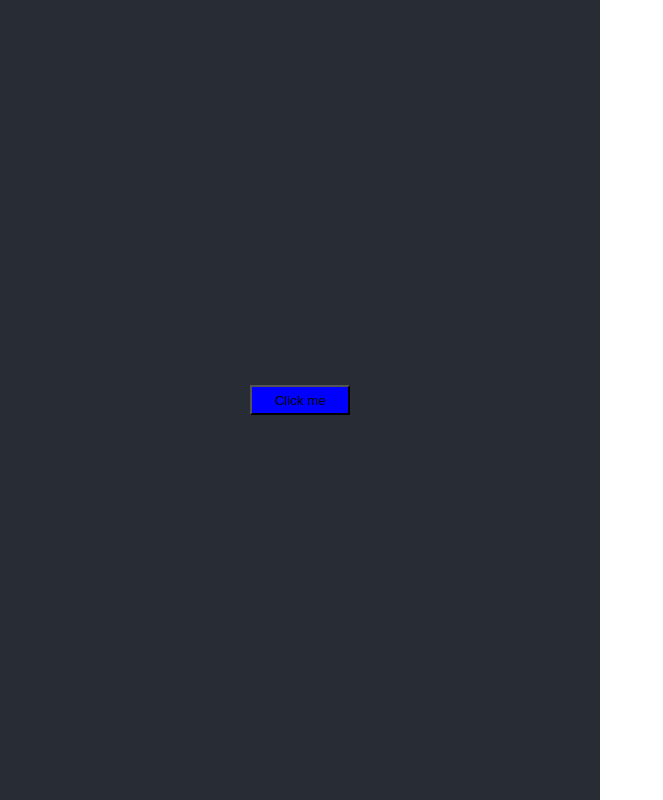
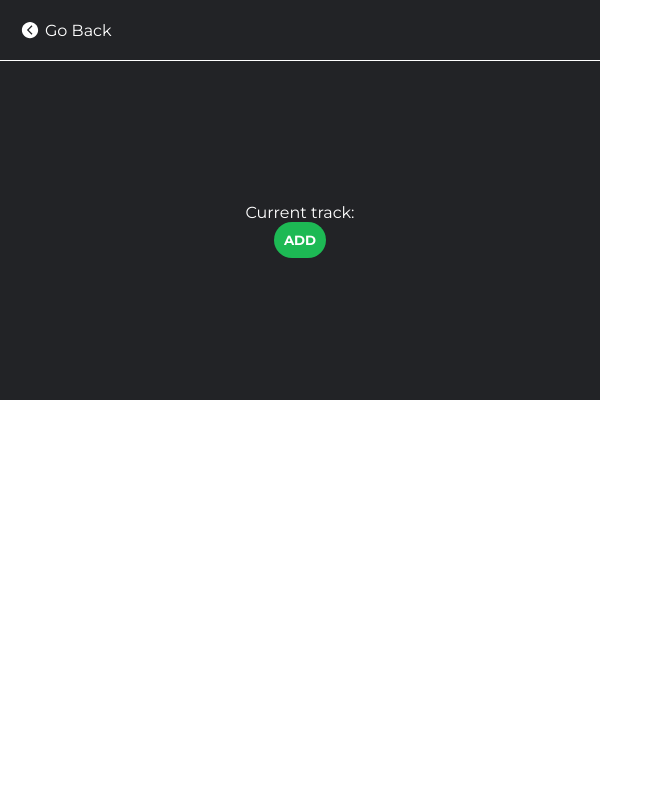
Before and after one commit to IbraheemA/spotify-enhancer, a React (Create React App) app: page /listen-later in a window 1280 px wide. Shown: the whole page, without its empty margins (0-663 px from the left). Built offline with nearby package versions, Linux system fonts and the light colour scheme.

Commit message:
Add basic navigation

```diff
--- a/package.json
+++ b/package.json
@@ -44,6 +44,7 @@
   "devDependencies": {
     "@types/chrome": "^0.0.169",
     "@types/styled-components": "^5.1.17",
+    "react-icons": "^4.3.1",
     "styled-components": "^5.3.3"
   }
 }
--- a/src/App.css
+++ /dev/null
@@ -1,38 +0,0 @@
-.App {
-  text-align: center;
-}
-
-.App-logo {
-  height: 40vmin;
-  pointer-events: none;
-}
-
-@media (prefers-reduced-motion: no-preference) {
-  .App-logo {
-    animation: App-logo-spin infinite 20s linear;
-  }
-}
-
-.App-header {
-  background-color: #282c34;
-  min-height: 100vh;
-  display: flex;
-  flex-direction: column;
-  align-items: center;
-  justify-content: center;
-  font-size: calc(10px + 2vmin);
-  color: white;
-}
-
-.App-link {
-  color: #61dafb;
-}
-
-@keyframes App-logo-spin {
-  from {
-    transform: rotate(0deg);
-  }
-  to {
-    transform: rotate(360deg);
-  }
-}
--- a/src/App.tsx
+++ b/src/App.tsx
@@ -1,16 +1,28 @@
 import React, { useState } from 'react';
-import './App.css';
+import {
+  BrowserRouter as Router,
+  Routes,
+  Route,
+  Link
+} from "react-router-dom";
+
+/* Screens */
+import HomeScreen from './components/screens/HomeScreen';
+import ListenLaterScreen from './components/screens/ListenLaterScreen';
 
 /* Child Components */
-import Button from './components/Button';
+import { OuterContainer } from './styles/Basic';
 
 const App = () => {
   return (
-    <div className="App">
-      <header className="App-header">
-        <Button>Click me</Button>
-      </header>
-    </div>
+    <OuterContainer>
+      <Router>
+        <Routes>
+          <Route path="/" element={<HomeScreen />} />
+          <Route path="/listen-later" element={<ListenLaterScreen />} />
+        </Routes>
+      </Router>
+    </OuterContainer>
   );
 }
 
--- a/src/components/Button.tsx
+++ /dev/null
@@ -1,7 +0,0 @@
-import styled from 'styled-components';
-
-export default styled.button`
-    width: 100px;
-    height: 30px;
-    background-color: blue;
-`;
--- /dev/null
+++ b/src/components/ScreenNavigationHeader.tsx
@@ -0,0 +1,44 @@
+import React from 'react';
+import { useNavigate } from 'react-router-dom';
+import { IoChevronBackCircleSharp } from 'react-icons/io5';
+
+/* Child Components */
+import Button from '../styles/Button';
+import { Row } from '../styles/Basic';
+
+const ScreenNavigationHeader = () => {
+  const navigate = useNavigate();
+  return (
+    <Row
+      style={{
+        padding: 20,
+        borderBottom: '1px solid white',
+      }}
+    >
+      <div
+        onClick={() => navigate(-1)}
+        style={{
+          flex: 1,
+          flexDirection: 'row',
+          justifyContent: 'space-between',
+          alignItems: 'center',
+        }}
+      >
+        <IoChevronBackCircleSharp
+          color='white'
+          size={20}
+          style={{
+            verticalAlign: 'text-bottom',
+            marginRight: 5,
+          }}
+        />
+        <span style={{
+          fontFamily: 'Montserrat',
+          color: 'white',
+        }}>Go Back</span>
+      </div>
+    </Row>
+  )
+}
+
+export default ScreenNavigationHeader;
--- /dev/null
+++ b/src/components/screens/HomeScreen.tsx
@@ -0,0 +1,22 @@
+import React from 'react';
+import { useNavigate } from 'react-router-dom';
+
+/* Child Components */
+import Button from '../../styles/Button';
+import { PageContainer } from '../../styles/Basic';
+
+const HomeScreen = () => {
+  const navigate = useNavigate();
+  return (
+    <PageContainer>
+      <div>Navigate to: </div>
+      <div
+        onClick={() => navigate('/listen-later')}
+      >
+          Listen Later
+      </div>
+    </PageContainer>
+  )
+}
+
+export default HomeScreen;
--- /dev/null
+++ b/src/components/screens/ListenLaterScreen.tsx
@@ -0,0 +1,22 @@
+import React from 'react';
+
+/* Child Components */
+import Button from '../../styles/Button';
+import { PageContainer, Wrapper } from '../../styles/Basic';
+import ScreenNavigationHeader from '../ScreenNavigationHeader';
+
+const ListenLaterScreen = () => {
+  return (
+    <PageContainer>
+      <ScreenNavigationHeader />
+      <Wrapper>
+        <div style={{ textAlign: 'center' }}>
+          Current track:
+        </div>
+        <Button>ADD</Button>
+      </Wrapper>
+    </PageContainer>
+  )
+}
+
+export default ListenLaterScreen;
--- a/src/index.css
+++ b/src/index.css
@@ -1,3 +1,5 @@
+@import url('https://fonts.googleapis.com/css2?family=Montserrat:ital,wght@0,100;0,200;0,300;0,400;0,500;0,600;0,700;0,800;1,100;1,200;1,300;1,400;1,500;1,600;1,700;1,800&display=swap');
+
 body {
   width: 600px;
   height: 400px;
--- /dev/null
+++ b/src/styles/Basic.tsx
@@ -0,0 +1,33 @@
+import styled from 'styled-components';
+
+export const OuterContainer = styled.div`
+  display: flex;
+  flex-direction: column;
+  justify-content: center;
+  align-items: center;
+  width: 600px;
+  height: 400px;
+  background-color: #222326;
+  font-family: Montserrat;
+  color: white;
+`;
+
+export const PageContainer = styled.div`
+  display: flex;
+  flex: 1;
+  flex-direction: column;
+  width: 100%;
+`;
+
+export const Wrapper = styled.div`
+  display: flex;
+  flex: 1;
+  flex-direction: column;
+  justify-content: center;
+  align-items: center;
+`;
+
+export const Row = styled.div`
+  flex-direction: 'row';
+  justify-content: 'flex-start';
+`;
--- /dev/null
+++ b/src/styles/Button.tsx
@@ -0,0 +1,17 @@
+import styled from 'styled-components';
+
+export default styled.button`
+  &:hover {
+    padding: 12px;
+  }
+  &:active {
+    padding: 10px;
+  }
+  font-family: Montserrat;
+  font-weight: bold;
+  color: white;
+  padding: 10px;
+  background-color: #1DB954;
+  border-radius: 40px;
+  border: 0px;
+`;
```
Also changed, not shown: public/manifest.json, 1 other file (tests, documents, lock files or other folders).
